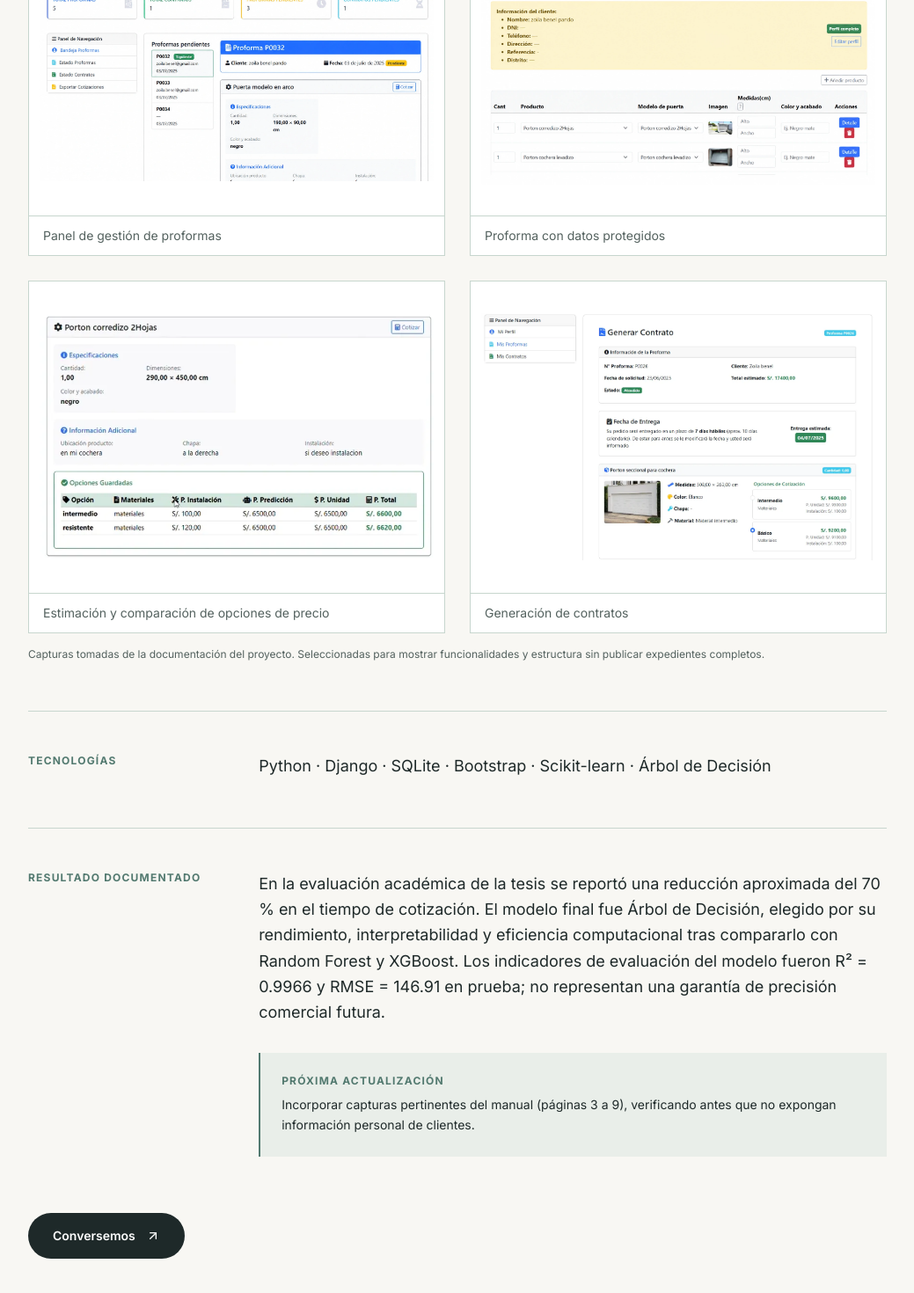
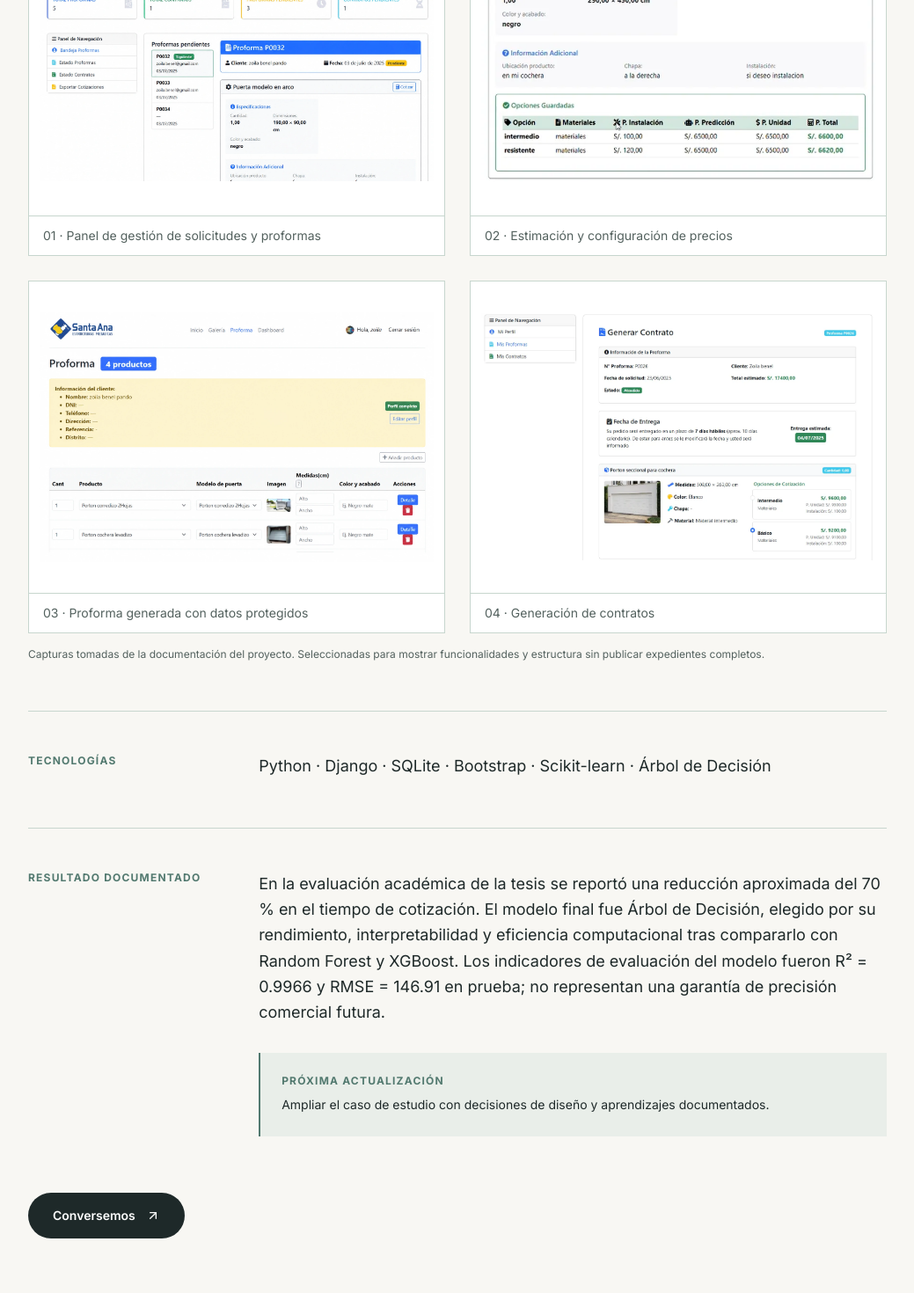
Before and after one commit to Bnlpnd/portafolio, a Next.js app: page /proyectos/cotizacion-puertas in a window 1280 px wide. Shown: the part 1525-2995 px from the top of the page at 88% size, without its empty margins (120-1159 px from the left). Built offline with nearby package versions, Linux system fonts and the light colour scheme.

Commit message:
Ordenar galerías por flujo de análisis, operación y resultados

```diff
--- a/app/proyectos/[slug]/page.tsx
+++ b/app/proyectos/[slug]/page.tsx
@@ -5,29 +5,29 @@ const cases={
  challenge:"El proceso manual de cotización de puertas metálicas podía tomar entre 24 y 48 horas, con variaciones en los precios y dependencia del propietario para preparar las propuestas. El objetivo fue organizar y digitalizar el proceso comercial.",
  role:"Proyecto de tesis: análisis del proceso comercial y requerimientos, diseño y desarrollo de la aplicación web, modelado de datos e integración y evaluación del modelo predictivo.",
  approach:["Análisis del flujo comercial, variables de precio y requerimientos de los distintos usuarios.","Desarrollo de galería de puertas, solicitudes, bandeja de proformas y configuración de cotizaciones.","Comparación de Árbol de Decisión, Random Forest y XGBoost; selección de Árbol de Decisión para estimar precios.","Integración del envío de proformas por correo y la generación de contratos."],
- tech:"Python · Django · SQLite · Bootstrap · Scikit-learn · Árbol de Decisión",result:"En la evaluación académica de la tesis se reportó una reducción aproximada del 70 % en el tiempo de cotización. El modelo final fue Árbol de Decisión, elegido por su rendimiento, interpretabilidad y eficiencia computacional tras compararlo con Random Forest y XGBoost. Los indicadores de evaluación del modelo fueron R² = 0.9966 y RMSE = 146.91 en prueba; no representan una garantía de precisión comercial futura.",next:"Incorporar capturas pertinentes del manual (páginas 3 a 9), verificando antes que no expongan información personal de clientes."
+ tech:"Python · Django · SQLite · Bootstrap · Scikit-learn · Árbol de Decisión",result:"En la evaluación académica de la tesis se reportó una reducción aproximada del 70 % en el tiempo de cotización. El modelo final fue Árbol de Decisión, elegido por su rendimiento, interpretabilidad y eficiencia computacional tras compararlo con Random Forest y XGBoost. Los indicadores de evaluación del modelo fueron R² = 0.9966 y RMSE = 146.91 en prueba; no representan una garantía de precisión comercial futura.",next:"Ampliar el caso de estudio con decisiones de diseño y aprendizajes documentados."
  },
  "gestion-municipal":{
  eyebrow:"Sector público · 2025",title:"Sistema de gestión de resoluciones municipales",client:"Municipalidad Provincial de Lambayeque",
  challenge:"El registro y la consulta de resoluciones vinculadas con licencias de construcción requieren información organizada y trazabilidad para facilitar el trabajo administrativo.",
  role:"Prácticas preprofesionales en Control Urbano y Catastro (260 horas): levantamiento del proceso, análisis de documentos, diseño de datos, desarrollo, pruebas y documentación.",
  approach:["Análisis de documentos y del flujo de resoluciones de licencias de edificación.","Diseño del modelo de datos y de pantallas para registro, edición, consulta y filtros.","Implementación de accesos diferenciados para Obras y Fiscalización.","Exportación a Excel, pruebas funcionales y elaboración del manual de usuario."],
- tech:"Django · SQL · Excel",result:"Se desarrolló y probó un sistema de registro y seguimiento documental durante las prácticas. El informe recomienda su implementación formal como paso posterior; no se atribuyen métricas de impacto ni despliegue institucional no documentados.",next:"Incorporar capturas autorizadas y un diagrama del proceso, sin divulgar datos internos o personales."
+ tech:"Django · SQL · Excel",result:"Se desarrolló y probó un sistema de registro y seguimiento documental durante las prácticas. El informe recomienda su implementación formal como paso posterior; no se atribuyen métricas de impacto ni despliegue institucional no documentados.",next:"Ampliar el caso de estudio con decisiones de diseño y aprendizajes documentados."
  }
 } as const;
 const gallery:Record<string,{src:string;caption:string}[]>={
 "cotizacion-puertas":[
-{src:"/proyectos/cotizacion-puertas/panel-proformas.webp",caption:"Panel de gestión de proformas"},
-{src:"/proyectos/cotizacion-puertas/proforma_datos_protegidos.webp",caption:"Proforma con datos protegidos"},
-{src:"/proyectos/cotizacion-puertas/estimacion-precios.webp",caption:"Estimación y comparación de opciones de precio"},
-{src:"/proyectos/cotizacion-puertas/generacion-contrato.webp",caption:"Generación de contratos"}
+{src:"/proyectos/cotizacion-puertas/panel-proformas.webp",caption:"01 · Panel de gestión de solicitudes y proformas"},
+{src:"/proyectos/cotizacion-puertas/estimacion-precios.webp",caption:"02 · Estimación y configuración de precios"},
+{src:"/proyectos/cotizacion-puertas/proforma_datos_protegidos.webp",caption:"03 · Proforma generada con datos protegidos"},
+{src:"/proyectos/cotizacion-puertas/generacion-contrato.webp",caption:"04 · Generación de contratos"}
 ],
 "gestion-municipal":[
-{src:"/proyectos/gestion-municipal/exportar_resoluciones.webp",caption:"Exportación de resoluciones"},
-{src:"/proyectos/gestion-municipal/ver_resolucion.webp",caption:"Consulta de resolución"},
-{src:"/proyectos/gestion-municipal/modelo-datos.webp",caption:"Modelo de datos del sistema"},
-{src:"/proyectos/gestion-municipal/panel-fiscalizacion.webp",caption:"Panel de Fiscalización"},
-{src:"/proyectos/gestion-municipal/diagrama_flujo.webp",caption:"Diagrama de flujo del proceso"}
+{src:"/proyectos/gestion-municipal/diagrama_flujo.webp",caption:"01 · Diagrama de flujo del proceso"},
+{src:"/proyectos/gestion-municipal/modelo-datos.webp",caption:"02 · Modelo de datos del sistema"},
+{src:"/proyectos/gestion-municipal/panel-fiscalizacion.webp",caption:"03 · Panel de Fiscalización"},
+{src:"/proyectos/gestion-municipal/ver_resolucion.webp",caption:"04 · Consulta de resolución"},
+{src:"/proyectos/gestion-municipal/exportar_resoluciones.webp",caption:"05 · Exportación de resoluciones"}
 ]
 };
 type Slug=keyof typeof cases;
```
